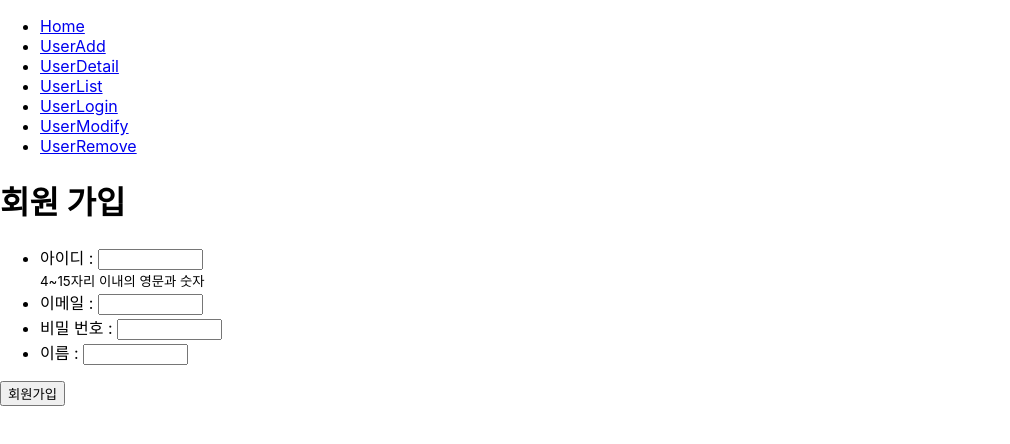
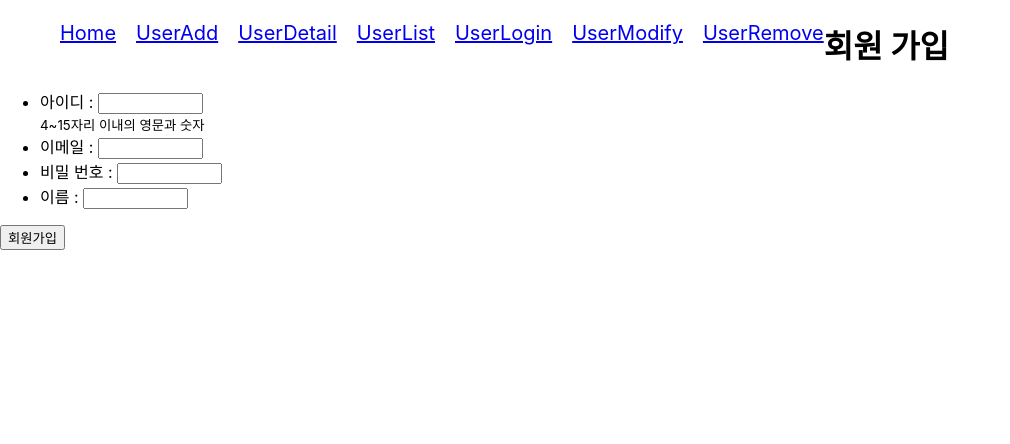
Before and after one commit to Juuhyunn/spring-boot-cloud-with-mariadb, a React (Create React App) app in the folder frontend/: page /users/add in a window 1280 px wide. Shown: the top 444 px of the page, without its empty margins (0-1010 px from the left). Built offline with nearby package versions, Linux system fonts and the light colour scheme.

Commit message:
2, November

```diff
--- a/frontend/src/features/common/components/Navigation.js
+++ b/frontend/src/features/common/components/Navigation.js
@@ -1,20 +1,35 @@
 import React from 'react';
 import { Link } from 'react-router-dom'
+import styled from "styled-components";
 
 
 export default function Navigation() {
 
   return (
     <div>
-        <ul>
-            <li><Link to="/home">Home</Link></li>
-            <li><Link to="/users/add">UserAdd</Link></li>
-            <li><Link to="/users/detail">UserDetail</Link></li>
-            <li><Link to="/users/list">UserList</Link></li>
-            <li><Link to="/users/login">UserLogin</Link></li>
-            <li><Link to="/users/modify">UserModify</Link></li>
-            <li><Link to="/users/remove">UserRemove</Link></li>
-        </ul>
+        <Ul>
+            <Li><Link to="/home">Home</Link></Li>
+            <Li><Link to="/users/add">UserAdd</Link></Li>
+            <Li><Link to="/users/detail">UserDetail</Link></Li>
+            <Li><Link to="/users/list">UserList</Link></Li>
+            <Li><Link to="/users/login">UserLogin</Link></Li>
+            <Li><Link to="/users/modify">UserModify</Link></Li>
+            <Li><Link to="/users/remove">UserRemove</Link></Li>
+        </Ul>
     </div>
   );
 }
+const Ul = styled.ul`
+background-color: #FFDAB9;
+text-decoration:none
+text-align: center;
+
+
+`
+const Li = styled.li`
+float: left;
+margin-left: 1em;
+font-size:20px;
+text-align:center;
+display:inline-block;
+`
--- a/frontend/src/features/user/components/UserModify.js
+++ b/frontend/src/features/user/components/UserModify.js
@@ -1,9 +1,12 @@
 import axios from 'axios';
 import React, { useCallback, useState } from 'react';
+import { useDispatch } from 'react-redux';
 import { useHistory  } from 'react-router-dom';
+import { modifyPage } from 'features/user/reducer/userSlice';
 
 export default function UserModify() {
     const history = useHistory()
+    const dispatch = useDispatch()
     const sessionUser = JSON.parse(localStorage.getItem('sessionUser'));
     const [modify, setModify] = useState({
         userId: sessionUser.userId,
@@ -26,28 +29,31 @@ export default function UserModify() {
         'Authorization': 'JWT fefege..'
       }
 
-    const handleSubmit = useCallback(
-        e => {
-            e.preventDefault()
-        const modifyRequest = {...modify}
-        alert(`회원수정 정보: ${JSON.stringify(modifyRequest)}`)
-        axios.put(`http://localhost:8080/users`, JSON.stringify(modifyRequest),{headers})
-        .then(res =>{
-            alert(`회원 정보 수정 성공 ${res.data}`)
-            localStorage.setItem('sessionUser', JSON.stringify(res.data))
-            history.push("/users/detail")
-        })
-        .catch(err =>{
-            alert(`회원수정 실패 : ${err}`)
-        })
-        }
-    )
+    // const handleSubmit = useCallback(
+    //     e => {
+    //         e.preventDefault()
+    //     const modifyRequest = {...modify}
+    //     alert(`회원수정 정보: ${JSON.stringify(modifyRequest)}`)
+    //     axios.put(`http://localhost:8080/users`, JSON.stringify(modifyRequest),{headers})
+    //     .then(res =>{
+    //         alert(`회원 정보 수정 성공 ${res.data}`)
+    //         localStorage.setItem('sessionUser', JSON.stringify(res.data))
+    //         history.push("/users/detail")
+    //     })
+    //     .catch(err =>{
+    //         alert(`회원수정 실패 : ${err}`)
+    //     })
+    //     }
+    // )
 
 
   return (
     <div>
          <h1>회원정보 수정</h1>
-    <form onSubmit={handleSubmit} method='PUT'>
+    <form onSubmit={useCallback(e=> {
+        e.preventDefault()
+        dispatch(modifyPage({...modify}))
+    })} method='PUT'>
         <ul>
             <li>
               <label>
--- a/frontend/src/features/user/reducer/userSlice.js
+++ b/frontend/src/features/user/reducer/userSlice.js
@@ -59,6 +59,7 @@ const userSlice = createSlice({
     [modifyPage.fulfilled]: ( state, action ) => {
       state.userState = action.payload
       window.localStorage.setItem('sessionUser', JSON.stringify(action.payload))
+      window.location.href='/home'
     },
     [removePage.fulfilled]: ( state, {meta, payload }) => {
       state.userState = payload
```
